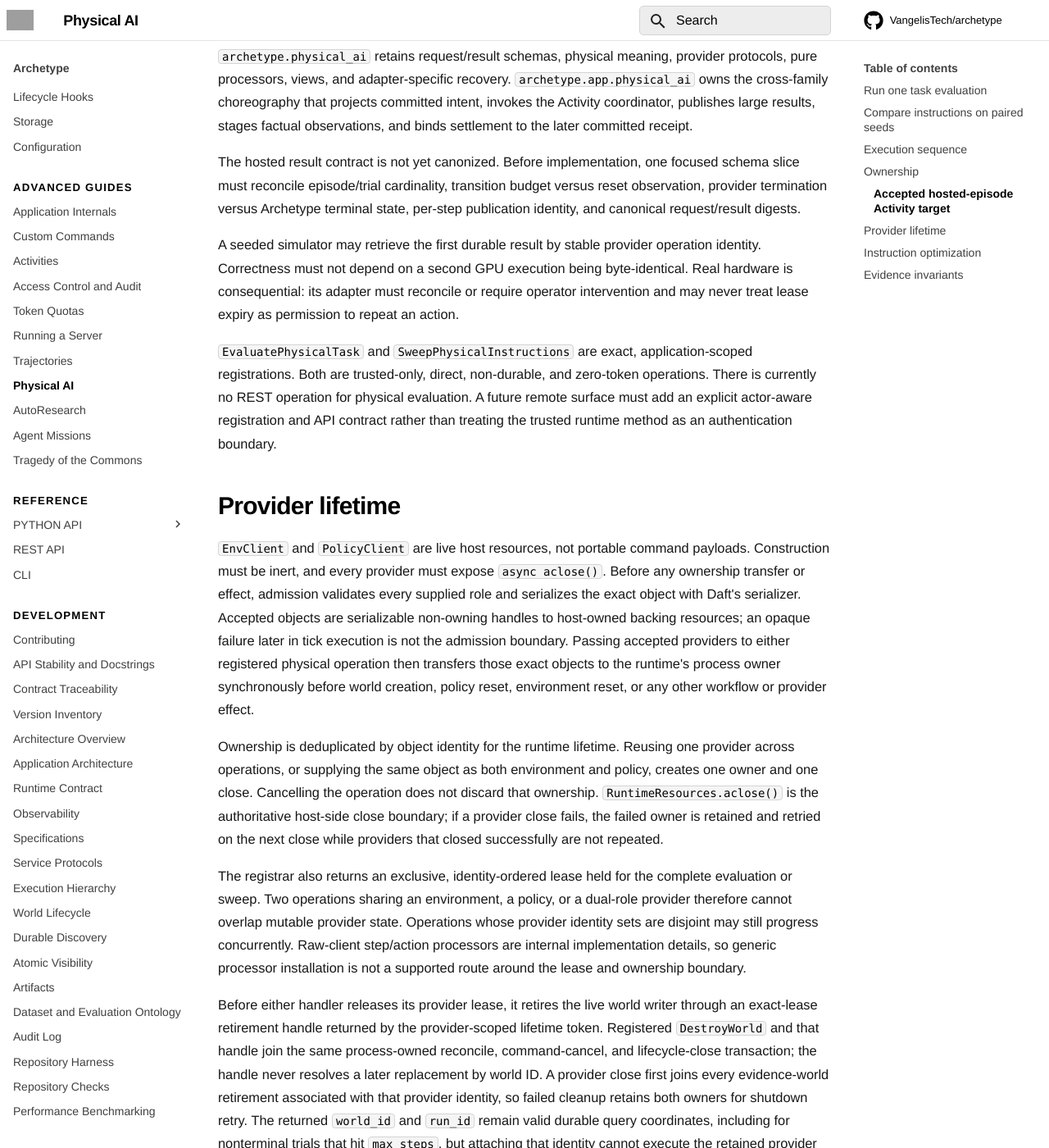
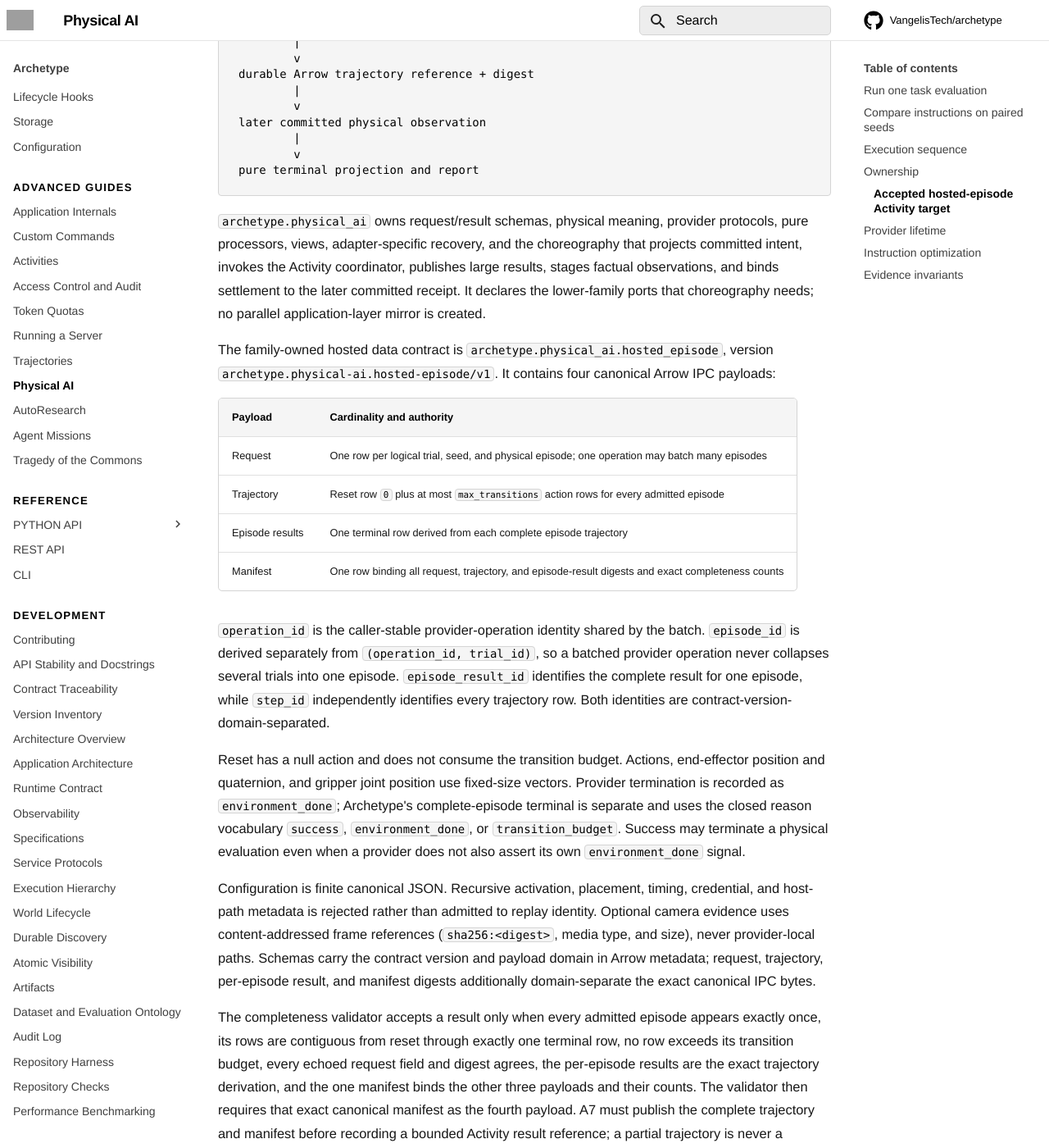
Before and after one commit to VangelisTech/archetype, an MkDocs documentation site: the page built from docs/guide/physical-ai.md, in a window 1280 px wide and 1400 px high, scrolled down 4793 px. Shown: the whole window at 82% size. Built offline with MkDocs 1.6.1 and Material for MkDocs 9.7.7, drawn with Linux system fonts in a browser that asks for light colours; comment, search, counter and statistics services are not loaded; some of the changed text lies outside the part shown; grey boxes are pictures that could not be loaded.

Commit message:
feat: canonize hosted physical episode contract
Signed-off-by: Everett Kleven <ekleven@vangelis.tech>

````diff
--- a/docs/guide/physical-ai.md
+++ b/docs/guide/physical-ai.md
@@ -120,8 +120,13 @@ it does not choose the initial state. Reordering variants therefore cannot
 change the seeds used to grade one instruction. Duplicate instruction strings
 collapse to one condition.
 
-`max_steps` includes the raw reset-observation tick. A budget of `N` therefore
-permits at most `N - 1` policy-controlled environment steps.
+The direct path's `max_steps` includes the raw reset-observation tick. A budget
+of `N` therefore permits at most `N - 1` policy-controlled environment
+transitions. The hosted whole-episode contract names that action budget
+`max_transitions` instead: reset is trajectory row `0`, and transitions are
+rows `1..max_transitions`. The exact bridge is therefore
+`max_transitions = max_steps - 1` (and `max_steps = max_transitions + 1`).
+A zero-transition hosted request is valid and produces one terminal reset row.
 
 ## Execution sequence
 
@@ -173,7 +178,7 @@ sequenceDiagram
 | `archetype.physical_ai.optimization` | Pure, callback-driven instruction search |
 | `archetype.physical_ai.views` | Storage-backed terminal report projection |
 | `archetype.physical_ai.handlers` | Free world/processor/episode/query workflows over declared storage and world ports |
-| `archetype.app.physical_ai` *(accepted hosted target)* | Intent-to-Activity-to-observation choreography for whole hosted episodes |
+| `archetype.physical_ai.hosted_episode` | Canonical whole-episode Arrow schemas, codecs, identities, digests, completeness validation, and the family-owned hosted choreography target |
 | `CommandDispatcher` | Exact-operation admission and registered handler dispatch |
 | `RuntimeResources` | Process-scoped ownership and retryable close of live providers |
 | `ArchetypeRuntime` | Supported trusted Python entry point and sync parity |
@@ -218,17 +223,68 @@ later committed physical observation
 pure terminal projection and report
 ```
 
-`archetype.physical_ai` retains request/result schemas, physical meaning,
-provider protocols, pure processors, views, and adapter-specific recovery.
-`archetype.app.physical_ai` owns the cross-family choreography that projects
-committed intent, invokes the Activity coordinator, publishes large results,
-stages factual observations, and binds settlement to the later committed
-receipt.
+`archetype.physical_ai` owns request/result schemas, physical meaning, provider
+protocols, pure processors, views, adapter-specific recovery, and the
+choreography that projects committed intent, invokes the Activity coordinator,
+publishes large results, stages factual observations, and binds settlement to
+the later committed receipt. It declares the lower-family ports that
+choreography needs; no parallel application-layer mirror is created.
 
-The hosted result contract is not yet canonized. Before implementation, one
-focused schema slice must reconcile episode/trial cardinality, transition
-budget versus reset observation, provider termination versus Archetype terminal
-state, per-step publication identity, and canonical request/result digests.
+The family-owned hosted data contract is
+`archetype.physical_ai.hosted_episode`, version
+`archetype.physical-ai.hosted-episode/v1`. It contains four canonical Arrow IPC
+payloads:
+
+| Payload | Cardinality and authority |
+| --- | --- |
+| Request | One row per logical trial, seed, and physical episode; one operation may batch many episodes |
+| Trajectory | Reset row `0` plus at most `max_transitions` action rows for every admitted episode |
+| Episode results | One terminal row derived from each complete episode trajectory |
+| Manifest | One row binding all request, trajectory, and episode-result digests and exact completeness counts |
+
+`operation_id` is the caller-stable provider-operation identity shared by the
+batch. `episode_id` is derived separately from `(operation_id, trial_id)`, so a
+batched provider operation never collapses several trials into one episode.
+`episode_result_id` identifies the complete result for one episode, while
+`step_id` independently identifies every trajectory row. Both identities are
+contract-version-domain-separated.
+
+Reset has a null action and does not consume the transition budget. Actions,
+end-effector position and quaternion, and gripper joint position use fixed-size
+vectors. Provider termination is recorded as `environment_done`; Archetype's
+complete-episode terminal is separate and uses the closed reason vocabulary
+`success`, `environment_done`, or `transition_budget`. Success may terminate a
+physical evaluation even when a provider does not also assert its own
+`environment_done` signal.
+
+Configuration is finite canonical JSON. Recursive activation, placement,
+timing, credential, and host-path metadata is rejected rather than admitted to
+replay identity. Optional camera evidence uses content-addressed frame
+references (`sha256:<digest>`, media type, and size), never provider-local
+paths. Schemas carry the contract version and payload domain in Arrow metadata;
+request, trajectory, per-episode result, and manifest digests additionally
+domain-separate the exact canonical IPC bytes.
+
+The completeness validator accepts a result only when every admitted episode
+appears exactly once, its rows are contiguous from reset through exactly one
+terminal row, no row exceeds its transition budget, every echoed request field
+and digest agrees, the per-episode results are the exact trajectory derivation,
+and the one manifest binds the other three payloads and their counts. The
+validator then requires that exact canonical manifest as the fourth payload. A7
+must publish the complete trajectory and manifest before recording a bounded
+Activity result reference; a partial trajectory is never a settleable result.
+
+External simulator and robot adapters should migrate to this module rather than
+copying its schemas. The proof-era names map as follows:
+
+| Proof-era field | Canonical v1 field or rule |
+| --- | --- |
+| `max_steps` | `max_transitions`; reset is not charged |
+| `done` | `environment_done`; not the same as Archetype `terminal` |
+| per-episode `publication_id` | `episode_result_id` |
+| per-step `publication_id` | `step_id` |
+| frame path or bare frame hash | nullable content-addressed frame reference |
+| raw SHA-256 of IPC | version- and payload-domain-separated canonical IPC digest |
 
 A seeded simulator may retrieve the first durable result by stable provider
 operation identity. Correctness must not depend on a second GPU execution being
````
Also changed, not shown: docs/guide/activities.md (+10 -12 lines), docs/planning/activity-boundary-refactor.md (+33 -13 lines), lazy_audit.toml (+7 -0 lines), 2 other files.
